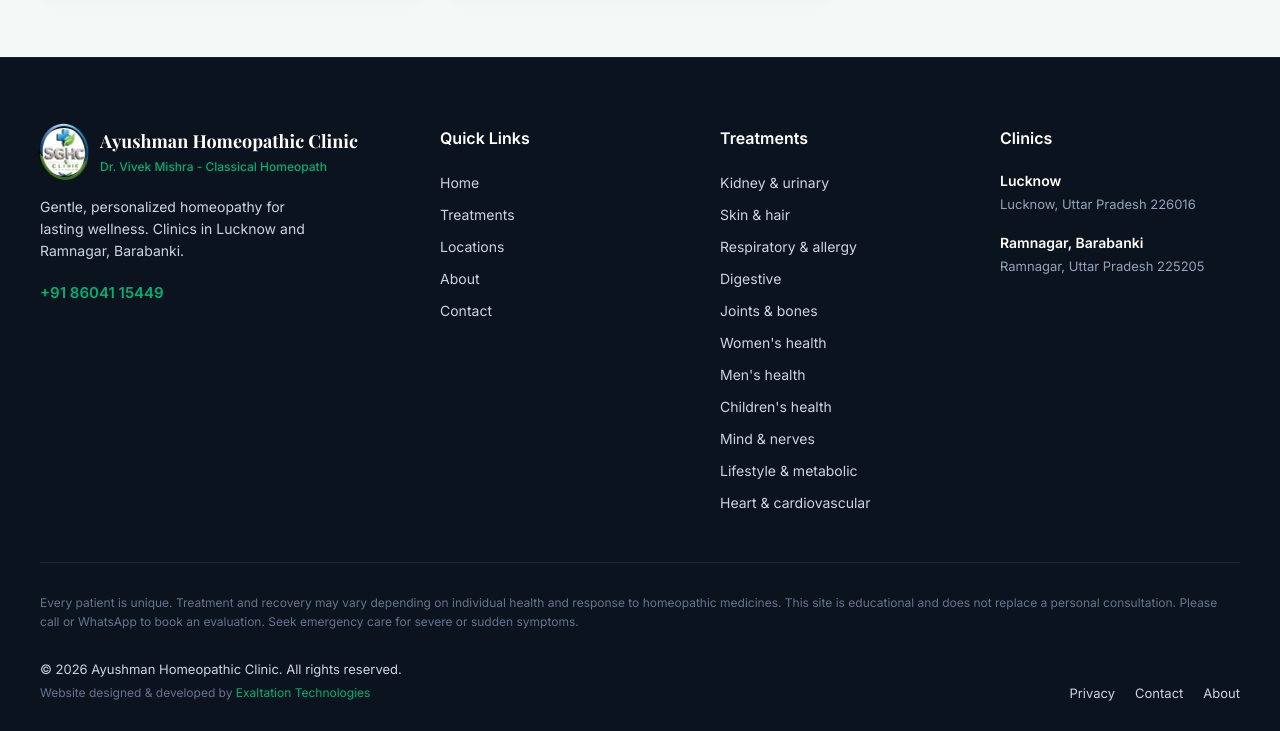
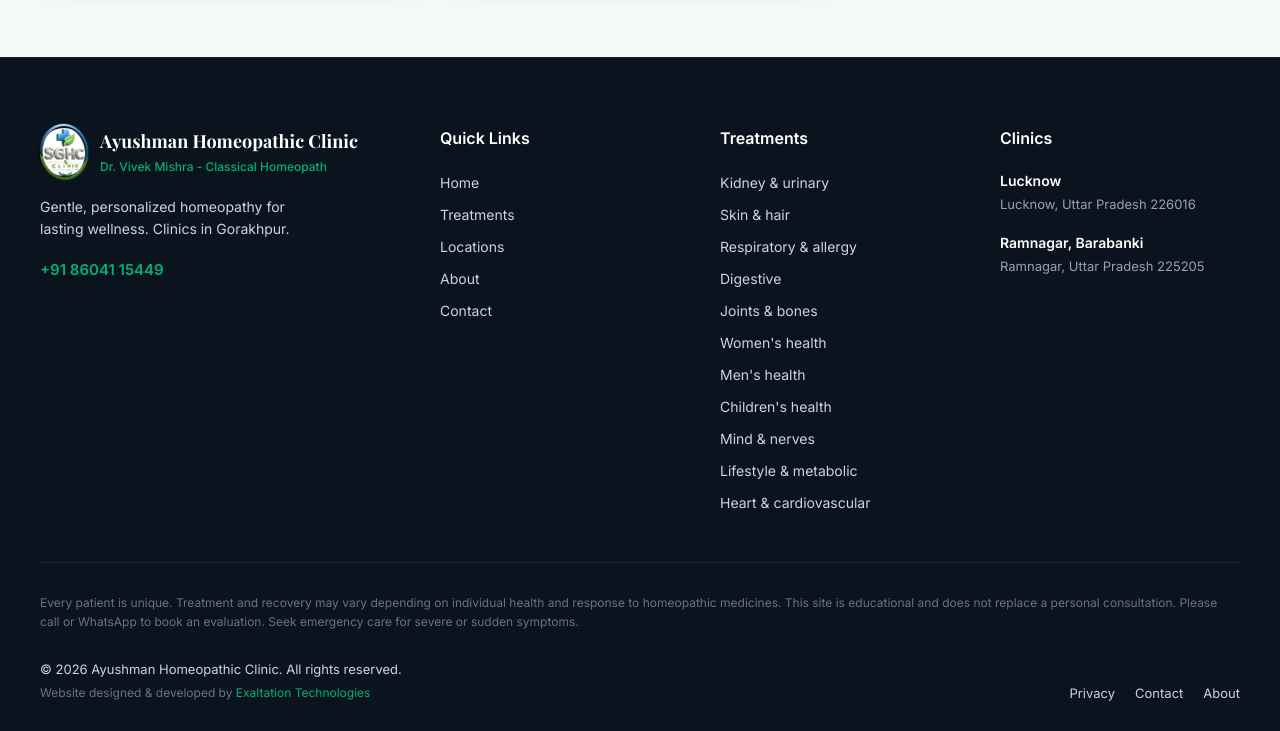
Before and after one commit to satyam9026/shrigorakhhomyocenter, a plain HTML site: page treatments.html in a window 1280 px wide. Shown: the part 1432-2163 px from the top of the page. Drawn offline with nearby package versions, Linux system fonts and the light colour scheme.

Commit message:
Update clinic location in footer description

```diff
--- a/treatments.html
+++ b/treatments.html
@@ -385,7 +385,7 @@
                             <span>Dr. Vivek Mishra - Classical Homeopath</span>
                         </div>
                     </div>
-                    <p class="footer-desc">Gentle, personalized homeopathy for lasting wellness. Clinics in Lucknow and Ramnagar, Barabanki.</p>
+                    <p class="footer-desc">Gentle, personalized homeopathy for lasting wellness. Clinics in Gorakhpur.</p>
                     <a href="tel:+918604115449" class="footer-phone">+91 86041 15449</a>
                 </div>
 
```
